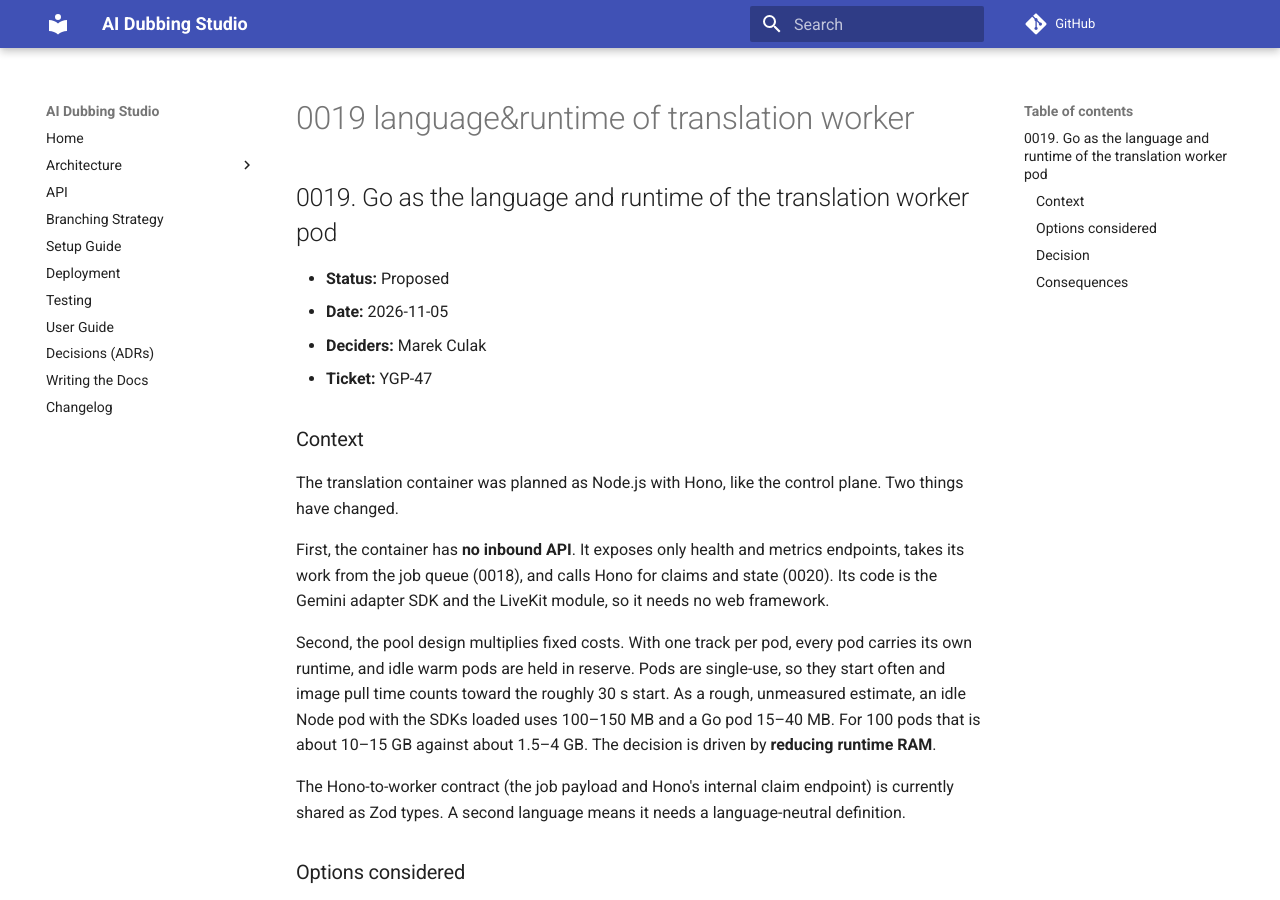
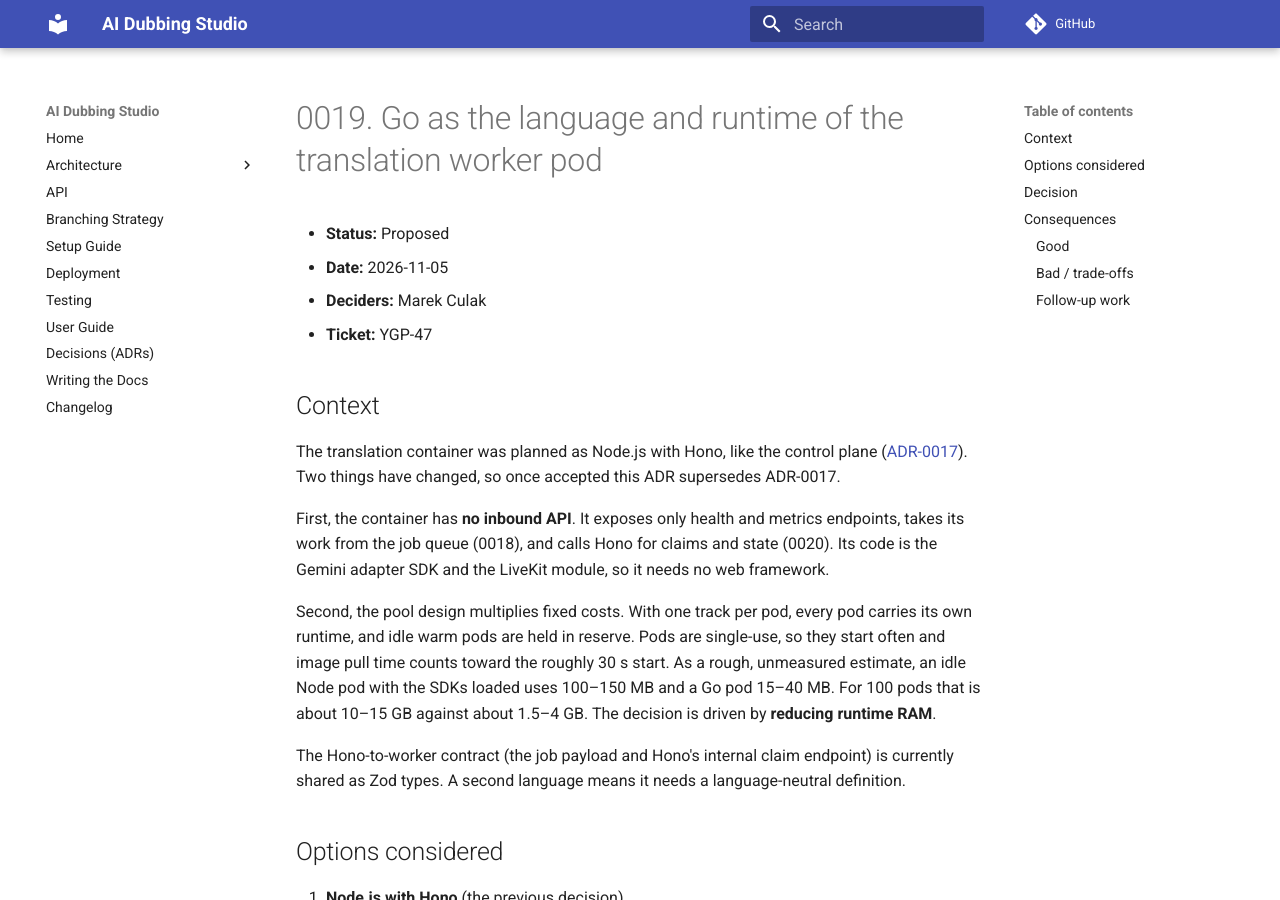
Before and after one commit to WH1TE-SHAD0W/ai-dubbing-studio, an MkDocs documentation site: the page built from docs/adr/0019-language&runtime-of-translation-worker.md, in a window 1280 px wide and 900 px high. Built offline with MkDocs 1.6.1 and Material for MkDocs 9.7.7, drawn with Linux system fonts in a browser that asks for light colours; comment, search, counter and statistics services are not loaded.

Commit message:
docs: list ADR-0019 in the ADR index, changelog and home page (YGP-47)
Also fix the ADR's heading levels so markdownlint passes (MD041, MD036).
Link ADR-0017 from the Context and note that this ADR supersedes it
once accepted.

Co-Authored-By: Claude Opus 5.5 <noreply@anthropic.com>

```diff
--- a/docs/adr/0019-language&runtime-of-translation-worker.md
+++ b/docs/adr/0019-language&runtime-of-translation-worker.md
@@ -1,13 +1,13 @@
-## 0019. Go as the language and runtime of the translation worker pod
+# 0019. Go as the language and runtime of the translation worker pod
 
 - **Status:** Proposed
 - **Date:** 2026-11-05
 - **Deciders:** Marek Culak
 - **Ticket:** YGP-47
 
-### Context
+## Context
 
-The translation container was planned as Node.js with Hono, like the control plane. Two things have changed.
+The translation container was planned as Node.js with Hono, like the control plane ([ADR-0017](0017-translation-plane.md)). Two things have changed, so once accepted this ADR supersedes ADR-0017.
 
 First, the container has **no inbound API**. It exposes only health and metrics endpoints, takes its work from the job queue (0018), and calls Hono for claims and state (0020). Its code is the Gemini adapter SDK and the LiveKit module, so it needs no web framework.
 
@@ -15,7 +15,7 @@ Second, the pool design multiplies fixed costs. With one track per pod, every po
 
 The Hono-to-worker contract (the job payload and Hono's internal claim endpoint) is currently shared as Zod types. A second language means it needs a language-neutral definition.
 
-### Options considered
+## Options considered
 
 1. **Node.js with Hono** (the previous decision)
     - Pros: same language and toolchain as the control plane; shared Zod types; quickest route to a working prototype.
@@ -35,7 +35,7 @@ The Hono-to-worker contract (the job payload and Hono's internal claim endpoint)
 
 Rejected: 1, 2, 3 and 4. Options 1 and 2 are rejected because they keep the Node runtime baseline, which is the problem being solved. Option 3 lowers memory further but at a higher learning and delivery cost. Option 4 is rejected because it adds a framework with nothing to serve.
 
-### Decision
+## Decision
 
 The translation worker is written in **Go with no web framework**.
 
@@ -43,16 +43,16 @@ The translation worker is written in **Go with no web framework**.
 - The Hono-to-worker contract (job payload and Hono's internal claim endpoint) is defined in an **open API standard (OpenAPI / JSON Schema)**, and types are generated for both sides. Zod stays in the control plane.
 - Hono remains the framework for the control plane only.
 
-### Consequences
+## Consequences
 
-**Good**
+### Good
 
 - Lower baseline RAM per pod, which matters most for the warm pool and one-track-per-pod design (to be measured).
 - Smaller image and faster pod start.
 - Predictable latency without an event loop.
 - The language boundary matches the plane boundary: control plane in TypeScript, translation plane in Go.
 
-**Bad / trade-offs**
+### Bad / trade-offs
 
 - Two languages in the monorepo, with separate tooling.
 - The shared Zod types are replaced by a schema definition and code generation.
@@ -60,7 +60,7 @@ The translation worker is written in **Go with no web framework**.
 - Opus handling may require cgo, which weakens the small static binary.
 - Go SDK support for the Gemini Live API and for publishing audio to LiveKit is not yet confirmed.
 
-**Follow-up work**
+### Follow-up work
 
 - Run a spike in both languages with the real SDKs and measure idle memory, memory with one live track, image size, start time and audio glitches.
 - Verify Go support for Gemini Live audio streaming and LiveKit audio publishing, including the Opus approach (cgo or an alternative).
```
Also changed, not shown: docs/adr/index.md (+1 -0 lines), docs/changelog.md (+2 -0 lines), docs/index.md (+5 -0 lines).
